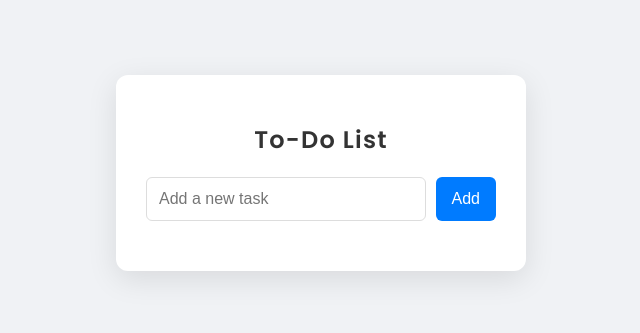
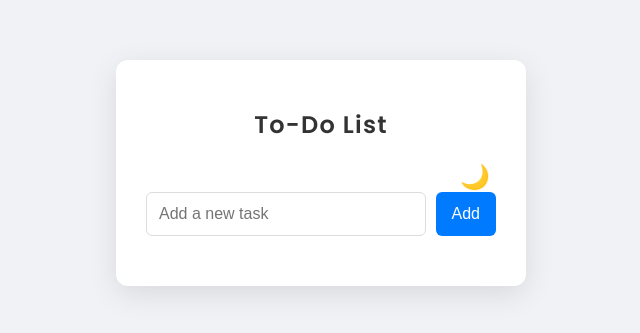
Before and after one commit to DA-Rivindi/todo-list-app, a plain HTML site: page index.html in a window 1280 px wide. Shown: the part 227-560 px from the top of the page, without its empty margins (319-959 px from the left). Drawn offline with Linux system fonts and the light colour scheme.

Commit message:
Update index.html

```diff
--- a/index.html
+++ b/index.html
@@ -5,10 +5,14 @@
   <meta name="viewport" content="width=device-width, initial-scale=1.0">
   <title>Modern To-Do List App</title>
   <link rel="stylesheet" href="style.css">
+  <link rel="stylesheet" href="https://cdnjs.cloudflare.com/ajax/libs/font-awesome/6.0.0-beta3/css/all.min.css">
 </head>
 <body>
   <div class="app-container">
     <h1>To-Do List</h1>
+    <div class="theme-toggle-container">
+      <button id="theme-toggle">🌙</button>
+    </div>
     <div class="input-container">
       <input type="text" id="todo-input" placeholder="Add a new task">
       <button id="add-btn">Add</button>
```
